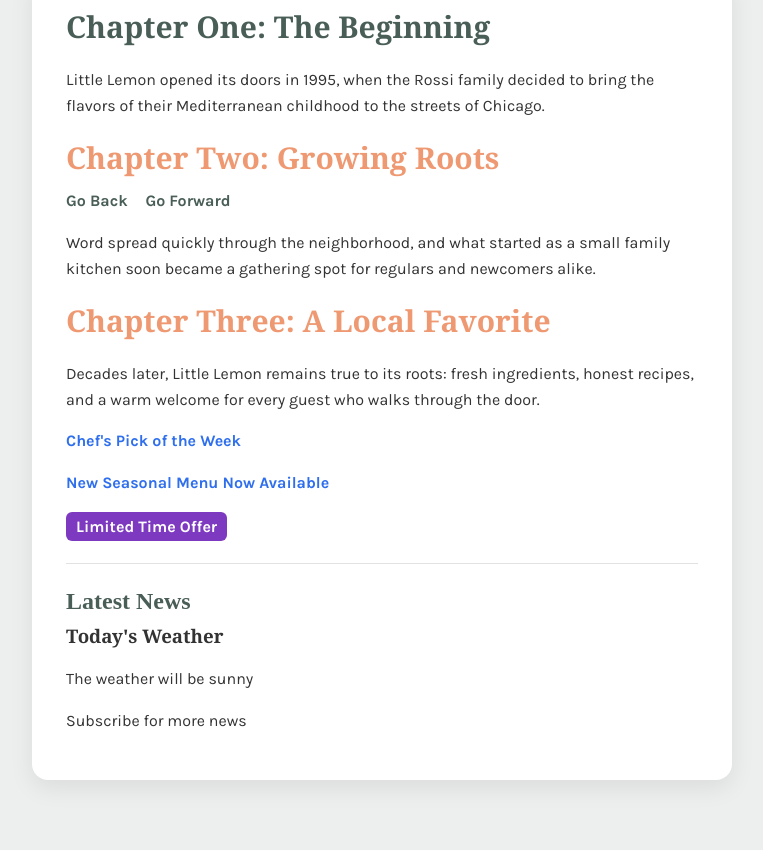
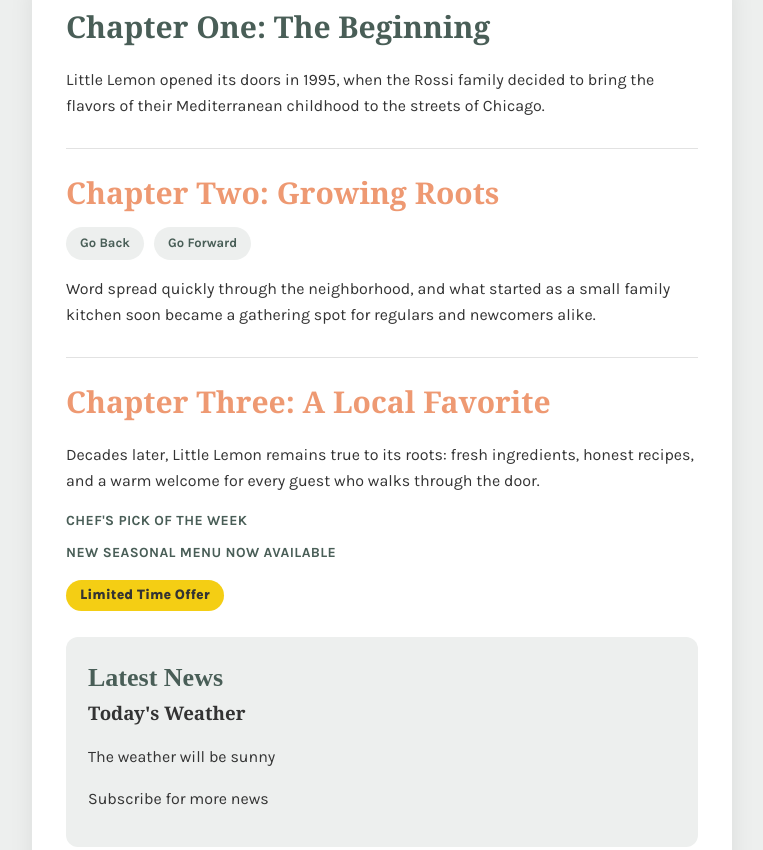
Before and after one commit to WilkisonOliveira/formacao-full-stack, a plain HTML site: page index_aula1.html in a window 1280 px wide. Shown: the part 2040-2890 px from the top of the page, without its empty margins (258-1021 px from the left). Drawn offline with Linux system fonts and the light colour scheme; a web font is replaced by a local one.

Commit message:
Atualiza projeto

```diff
--- a/index_aula1.html
+++ b/index_aula1.html
@@ -291,6 +291,15 @@
 
         .blog-card h1 {
             font-size: 30px;
+            margin-top: 30px;
+            padding-top: 20px;
+            border-top: 1px solid #e2e2e2;
+        }
+
+        .blog-card h1:first-of-type {
+            margin-top: 0;
+            padding-top: 0;
+            border-top: none;
         }
 
         .blog-card #chapter-one {
@@ -306,39 +315,60 @@
         }
 
         .blog-card .nav-links {
-            margin: 6px 0;
+            margin: 10px 0;
+            display: flex;
+            gap: 10px;
         }
 
         .blog-card .nav-links a,
         .blog-card .nav-links span {
-            margin-right: 14px;
             font-weight: 700;
+            font-size: 13px;
             color: var(--green);
+            background: var(--offwhite);
+            padding: 6px 14px;
+            border-radius: 20px;
+        }
+
+        .blog-card .nav-links a {
+            transition: background 0.15s ease, color 0.15s ease;
+        }
+
+        .blog-card .nav-links a:hover {
+            background: var(--yellow);
+            color: var(--dark);
         }
 
         .blog-card .test-blue {
-            color: #2f6fed;
+            display: block;
+            color: var(--green);
             font-weight: 700;
+            font-size: 14px;
+            letter-spacing: 0.4px;
+            text-transform: uppercase;
+            margin: 10px 0;
         }
 
         .blog-card .test-purple {
             display: inline-block;
-            background: #7d3ac1;
-            color: var(--white);
-            padding: 2px 10px;
-            border-radius: 6px;
-            font-weight: 700;
+            background: var(--yellow);
+            color: var(--dark);
+            padding: 4px 14px;
+            border-radius: 20px;
+            font-weight: 800;
+            font-size: 14px;
         }
 
         .blog-card .mini-post {
-            margin-top: 22px;
-            padding-top: 18px;
-            border-top: 1px solid #e2e2e2;
+            margin-top: 26px;
+            padding: 20px 22px;
+            background: var(--offwhite);
+            border-radius: 12px;
         }
 
         .blog-card .mini-post h2 {
             font-family: 'Markazi Text', serif;
-            font-size: 24px;
+            font-size: 26px;
             color: var(--green);
         }
 
```
